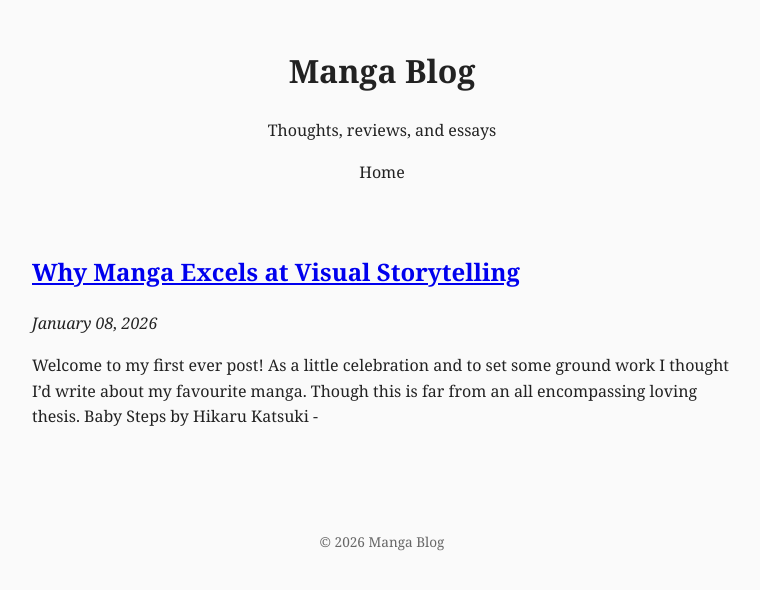
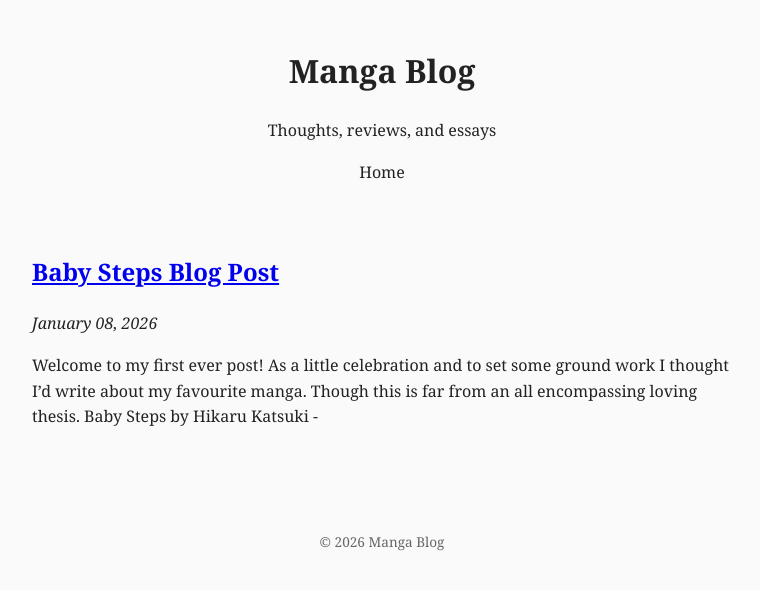
Before and after one commit to Rankin47/Rankin47.github.io, a Jekyll site: the page built from index.md, in a window 1280 px wide. Shown: the top 590 px of the page, without its empty margins (258-1018 px from the left). Built offline with Jekyll 4.4.1, drawn with Linux system fonts in a browser that asks for light colours.

Commit message:
Update 2026-01-08-why-manga-visuals.md

```diff
--- a/_posts/2026-01-08-why-manga-visuals.md
+++ b/_posts/2026-01-08-why-manga-visuals.md
@@ -1,6 +1,6 @@
 ---
 layout: default
-title: "Why Manga Excels at Visual Storytelling"
+title: "Baby Steps Blog Post"
 ---
 
 Welcome to my first ever post! As a little celebration and to set some ground work I thought I'd
```
